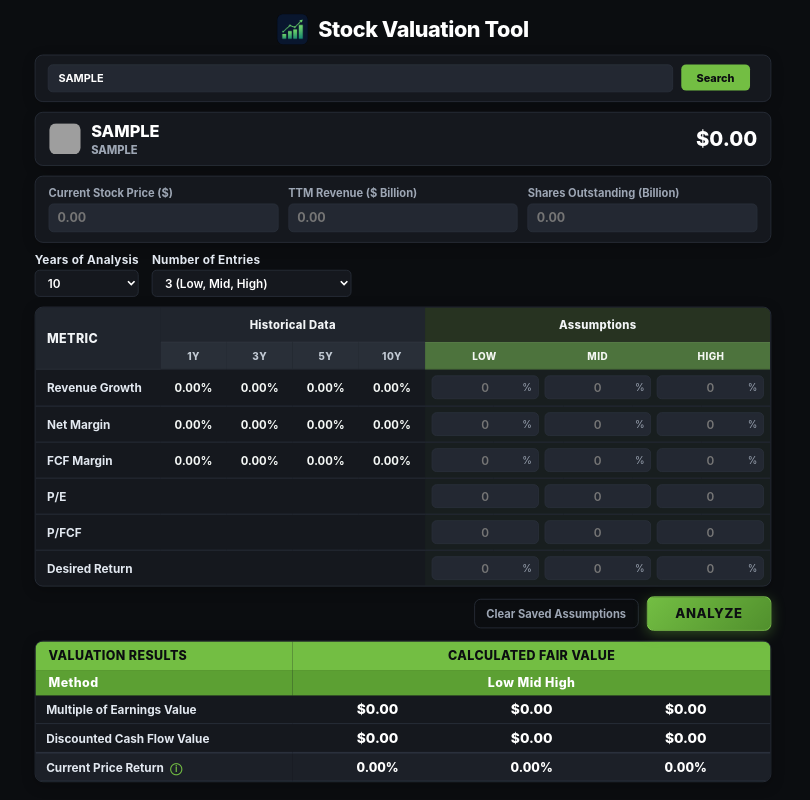
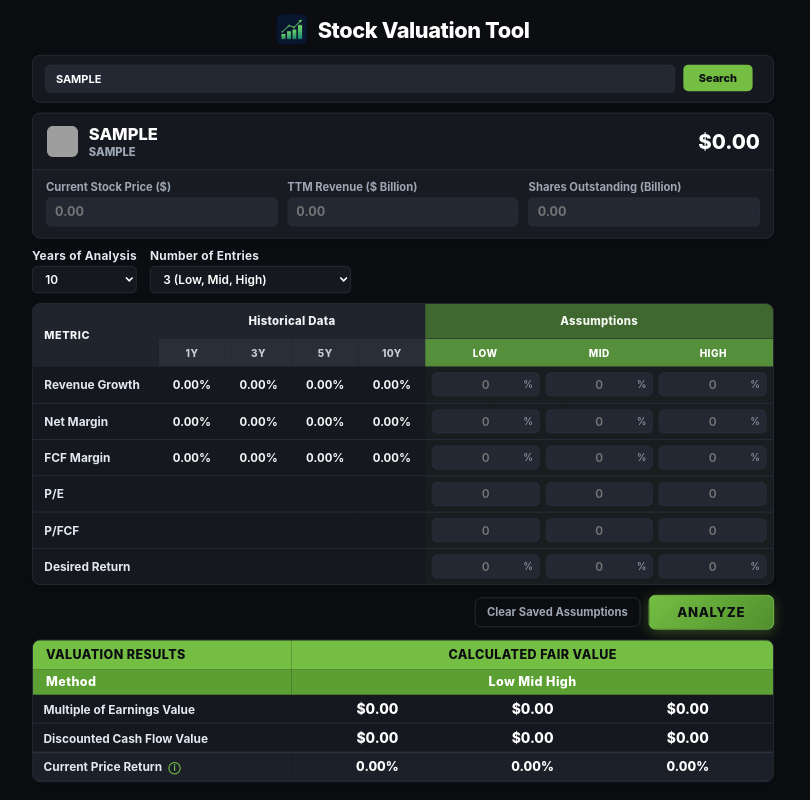
Before and after one commit to thepimis/Stock-Valuation-Tool, a plain HTML site: page index.html in a window 1280 px wide. Both pictures are taken after typing "Sample" into the empty fields and a click on the button "Search". Shown: the whole page, without its empty margins (237-1047 px from the left). Drawn offline with Linux system fonts and the light colour scheme; no server answers; grey boxes are pictures that could not be loaded.

Commit message:
index.html

```diff
--- a/index.html
+++ b/index.html
@@ -77,6 +77,42 @@
       margin: 0;
       letter-spacing: -0.5px;
     }
+
+
+    /* Combined company summary + baseline data card */
+    .stock-summary-card {
+      display: none;
+      background: var(--card-bg);
+      border: 1px solid var(--border-color);
+      border-radius: 10px;
+      margin-bottom: 12px;
+      overflow: hidden;
+      box-shadow: 0 4px 15px rgba(0, 0, 0, 0.22);
+    }
+
+    .stock-summary-card.is-visible {
+      display: block;
+    }
+
+    .stock-summary-card .company-header {
+      margin: 0;
+      border: 0;
+      border-radius: 0;
+      box-shadow: none;
+      background: transparent;
+      padding: 13px 16px;
+    }
+
+    .stock-summary-card .baseline-box {
+      margin: 0;
+      border: 0;
+      border-top: 1px solid var(--border-color);
+      border-radius: 0;
+      box-shadow: none;
+      background: rgba(255, 255, 255, 0.012);
+      padding: 12px 16px 14px;
+    }
+
 
     /* Company Header Styles */
     .company-header {
@@ -140,6 +176,40 @@
       object-fit: cover;
     }
 
+
+    /* Professional empty state before a company is selected */
+    .company-logo-container.logo-placeholder {
+      background: linear-gradient(145deg, #252b35, #1b2028);
+      border-color: #343c49;
+      box-shadow:
+        inset 0 1px 0 rgba(255, 255, 255, 0.055),
+        0 3px 10px rgba(0, 0, 0, 0.22);
+    }
+
+    .company-logo-container.logo-placeholder .company-logo-fallback {
+      color: #cbd3de;
+      font-size: 0.72rem;
+      font-weight: 900;
+      letter-spacing: 0.08em;
+    }
+
+    .company-header.is-empty {
+      min-height: 66px;
+    }
+
+    .company-header.is-empty .company-name {
+      color: #eef2f6;
+      opacity: 1;
+    }
+
+    .company-header.is-empty .company-ticker {
+      color: var(--muted);
+      font-weight: 600;
+      text-transform: none;
+      letter-spacing: 0;
+      opacity: 0.9;
+    }
+
     .company-logo-fallback {
       font-size: 1.25rem;
       display: flex;
@@ -1134,7 +1204,81 @@
       border-radius: 0 !important;
     }
 
+
+    /* v8.0: unified two-level headers and continuous geometry */
+    .metric-matrix .matrix-group-row th {
+      height: 40px;
+      padding-top: 9px;
+      padding-bottom: 9px;
+      border: 0 !important;
+      box-shadow: none !important;
+    }
+
+    .metric-matrix .matrix-subhead th {
+      height: 34px;
+      padding-top: 7px;
+      padding-bottom: 7px;
+      border: 0 !important;
+      border-radius: 0 !important;
+    }
+
+    /* Metric now follows the same two-row rhythm as both data groups. */
+    .metric-matrix .metric-group {
+      background: #20252d !important;
+      color: #f2f4f6 !important;
+      text-align: left !important;
+      padding-left: 14px !important;
+      text-transform: uppercase;
+      letter-spacing: .05em;
+      font-size: .82rem;
+    }
+
+    .metric-matrix .metric-subhead {
+      background: #292f38 !important;
+      box-shadow: inset 0 -1px 0 rgba(0,0,0,.20) !important;
+    }
+
+    /* Historical: restrained grey-on-grey layering. */
+    .metric-matrix .matrix-group-row .history-group {
+      background: #20252d !important;
+    }
+
+    .metric-matrix .matrix-subhead th.history-header {
+      background: #292f38 !important;
+      color: #c5cdd7 !important;
+      box-shadow: inset 0 -1px 0 rgba(0,0,0,.20) !important;
+    }
+
+    /* Assumptions: same family as the results table, but more subdued. */
+    .metric-matrix .matrix-group-row .assumptions-group {
+      background: #3f672f !important;
+      color: #f4f8f1 !important;
+    }
+
+    .metric-matrix .matrix-subhead th.assumption-header {
+      background: #568f3b !important;
+      color: #ffffff !important;
+      box-shadow: inset 0 -1px 0 rgba(0,0,0,.16) !important;
+    }
+
+    /* Keep the split between sections clean without a bright seam. */
+    .metric-matrix .history-last,
+    .metric-matrix .assumption-cell {
+      border-right: 0 !important;
+    }
+
+    .metric-matrix .scenario-header-flex {
+      padding: 0 7px;
+    }
+
   </style>
+
+<style>
+.metric-header{
+    vertical-align:middle !important;
+}
+</style>
+
 </head>
 <body>
 
@@ -1167,23 +1311,23 @@
     <span class="api-status" id="apiStatus"></span>
   </div>
 
-  <!-- Always-Visible Company Header Box -->
-  <div id="companyHeader" class="company-header">
+  <!-- Company details and baseline data appear only after a stock loads -->
+  <div id="stockSummaryCard" class="stock-summary-card">
+<div id="companyHeader" class="company-header">
     <div class="company-profile">
       <div id="companyLogoContainer" class="company-logo-container logo-bg-light">
         <img id="companyLogo" src="" alt="Logo" class="company-logo" style="display: none;">
-        <div id="companyLogoFallback" class="company-logo-fallback">📈</div>
+        <div id="companyLogoFallback" class="company-logo-fallback"></div>
       </div>
       <div>
-        <h2 id="companyName" class="company-name is-placeholder">Company Name (e.g. Bloom Energy)</h2>
-        <div id="companyTickerDisplay" class="company-ticker is-placeholder">_______</div>
+        <h2 id="companyName" class="company-name"></h2>
+        <div id="companyTickerDisplay" class="company-ticker"></div>
       </div>
     </div>
-    <div id="headerPrice" class="company-price">$0.00</div>
+    <div id="headerPrice" class="company-price"></div>
   </div>
 
-  <!-- Visible Baseline Inputs Section -->
-  <div class="baseline-box">
+<div class="baseline-box">
     <div class="baseline-grid">
       <div class="baseline-field">
         <label for="currentPrice">Current Stock Price ($)</label>
@@ -1198,6 +1342,7 @@
         <input type="number" id="sharesOut" placeholder="0.00" oninput="markResultsPending()">
       </div>
     </div>
+  </div>
   </div>
 
   <!-- Top Controls -->
@@ -1239,8 +1384,8 @@
       </colgroup>
       <thead>
         <tr class="matrix-group-row">
-          <th rowspan="2">Metric</th>
-          <th colspan="4" class="matrix-group-title history-group">
+          <th class="metric-group" rowspan="2">METRIC</th>
+<th colspan="4" class="matrix-group-title history-group">
             Historical Data
           </th>
           <th colspan="5" class="matrix-group-title assumptions-group">
@@ -2068,13 +2213,12 @@
   }
 
   function resetStockUI(ticker) {
+    document.getElementById('stockSummaryCard')?.classList.remove('is-visible');
     const nameElem = document.getElementById('companyName');
     const tickerElem = document.getElementById('companyTickerDisplay');
 
     nameElem.innerText = ticker;
-    nameElem.classList.remove('is-placeholder');
     tickerElem.innerText = ticker;
-    tickerElem.classList.remove('is-placeholder');
 
     document.getElementById('headerPrice').innerText = '$0.00';
     document.getElementById('currentPrice').value = '';
@@ -2086,9 +2230,10 @@
     const logoFallback = document.getElementById('companyLogoFallback');
     const logoContainer = document.getElementById('companyLogoContainer');
     logoImg.style.display = 'none';
+    logoFallback.textContent = ticker.slice(0, 2);
     logoFallback.style.display = 'flex';
-    logoContainer.classList.remove('logo-bg-dark', 'logo-has-background');
-    logoContainer.classList.add('logo-bg-light');
+    logoContainer.classList.remove('logo-bg-dark', 'logo-bg-light', 'logo-has-background', 'logo-placeholder');
+    logoContainer.classList.add('logo-bg-dark');
 
     markResultsPending();
   }
@@ -2123,6 +2268,7 @@
       // A manually entered ETF, option, index, crypto, or other non-equity
       // is rejected even if the Dolt database happens to contain a row for it.
       if (/not an equity|not a stock\/equity|not a stock listed|not a us-listed/i.test(yahooFailureMessage)) {
+        document.getElementById('stockSummaryCard')?.classList.remove('is-visible');
         setStatus(`${ticker} is not a supported US-listed equity.`, 'error', yahooFailureMessage);
         return;
       }
@@ -2264,11 +2410,9 @@
 
     const nameElem = document.getElementById('companyName');
     nameElem.innerText = overview.CompanyName || ticker;
-    nameElem.classList.remove('is-placeholder');
 
     const tickerElem = document.getElementById('companyTickerDisplay');
     tickerElem.innerText = ticker;
-    tickerElem.classList.remove('is-placeholder');
 
     document.getElementById('headerPrice').innerText = `$${price > 0 ? price.toFixed(2) : '0.00'}`;
 
@@ -2276,7 +2420,7 @@
     const logoFallback = document.getElementById('companyLogoFallback');
     const logoContainer = document.getElementById('companyLogoContainer');
 
-    logoContainer.classList.remove('logo-bg-dark', 'logo-has-background');
+    logoContainer.classList.remove('logo-bg-dark', 'logo-bg-light', 'logo-has-background', 'logo-placeholder');
     logoContainer.classList.add('logo-bg-light');
     logoImg.crossOrigin = 'anonymous';
     logoImg.src = `https://financialmodelingprep.com/image-stock/${encodeURIComponent(ticker)}.png`;
@@ -2287,12 +2431,17 @@
     };
     logoImg.onerror = function() {
       logoImg.style.display = 'none';
+      logoFallback.textContent = ticker.slice(0, 2);
       logoFallback.style.display = 'flex';
+      logoContainer.classList.remove('logo-bg-light', 'logo-has-background', 'logo-placeholder');
+      logoContainer.classList.add('logo-bg-dark');
     };
 
     document.getElementById('currentPrice').value = price > 0 ? price.toFixed(2) : '';
     document.getElementById('sharesOut').value = sharesOut > 0 ? sharesOut.toFixed(3) : '';
     document.getElementById('ttmRevenue').value = revenueTTM > 0 ? revenueTTM.toFixed(2) : '';
+
+    document.getElementById('stockSummaryCard')?.classList.add('is-visible');
 
     markResultsPending();
     fitToScreen();
```
